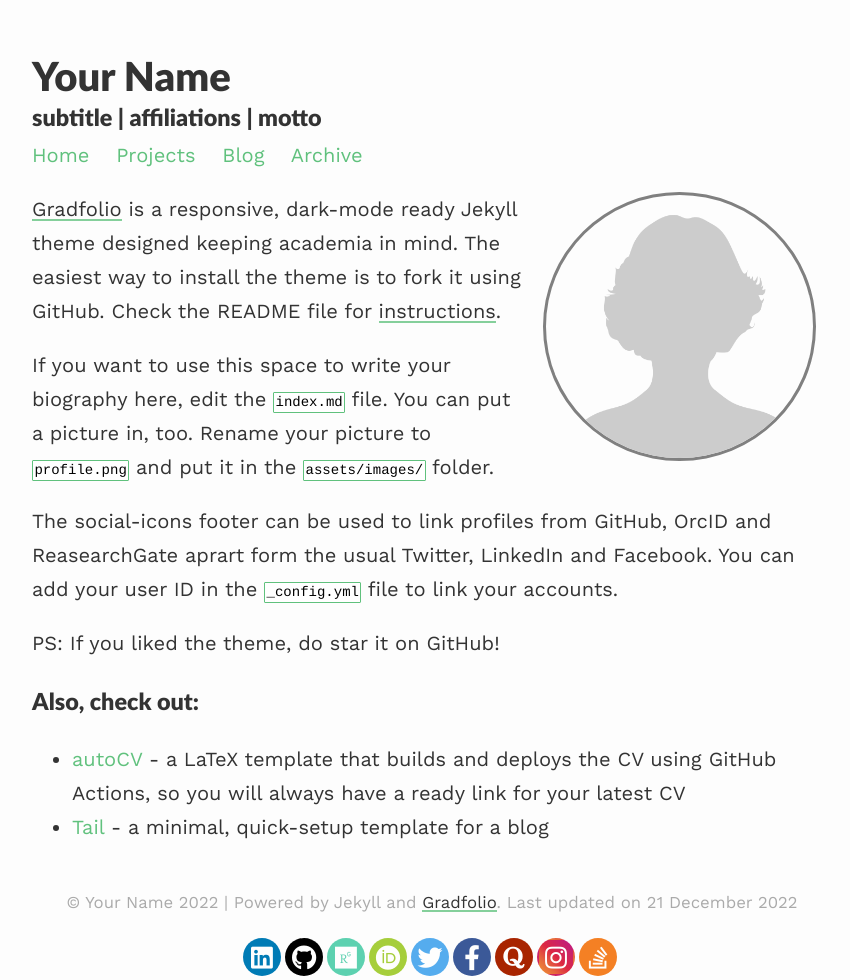
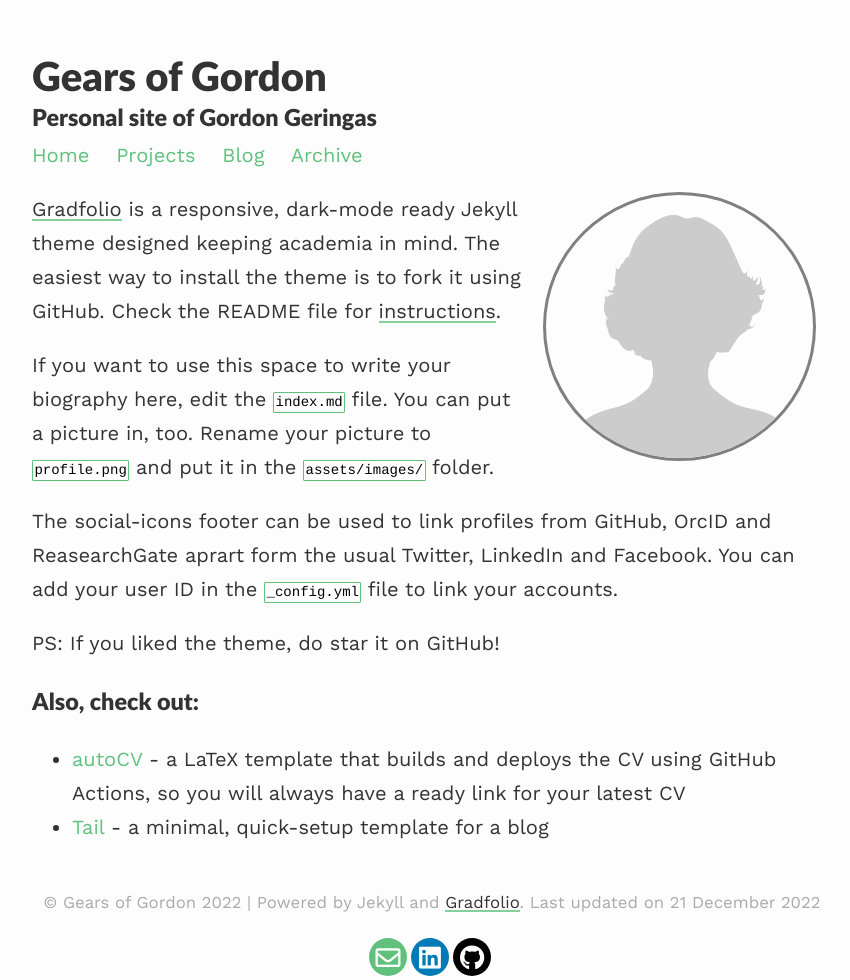
Before and after one commit to GordonOps/gearsofgordon, a Jekyll site: the page built from index.md, in a window 1280 px wide. Shown: the whole page, without its empty margins (208-1058 px from the left). Built offline with Jekyll 4.4.1, drawn with Linux system fonts in a browser that asks for light colours; nearby versions of some CDN libraries.

Commit message:
First Commit

```diff
--- a/_config.yml
+++ b/_config.yml
@@ -1,27 +1,20 @@
 ### your site title here
 
-title: Your Name
-description: subtitle | affiliations | motto
+title: Gears of Gordon
+description: Personal site of Gordon Geringas
 
-baseurl: /gradfolio #name of GitHub repository
-url: "" #custom url to be used instead of GitHub repository
-email: #
+baseurl: /gearsofgordon #name of GitHub repository
+url: https://gearsofgordon.com #custom url to be used instead of GitHub repository
+email: ggu9d2hlo@mozmail.com
 
 # Pagination
-paginate: 4
+paginate: 2
 permalink: /blog/:year/:title/
 paginate_path: /blog/page:num/
 
 # Social media links in footer
-twitter: "#"
-linkedin: "#"
-stackoverflow: "#"
-github: "#"
-researchgate: "#"
-orcid: "#"
-quora: "#"
-instagram: "#"
-facebook: "#"
+linkedin: https://linkedin.com/in/gordongeringas
+github: https://github.com/GordonOps
 
 
 # Markdown
```
Also changed, not shown: Gemfile.lock.
